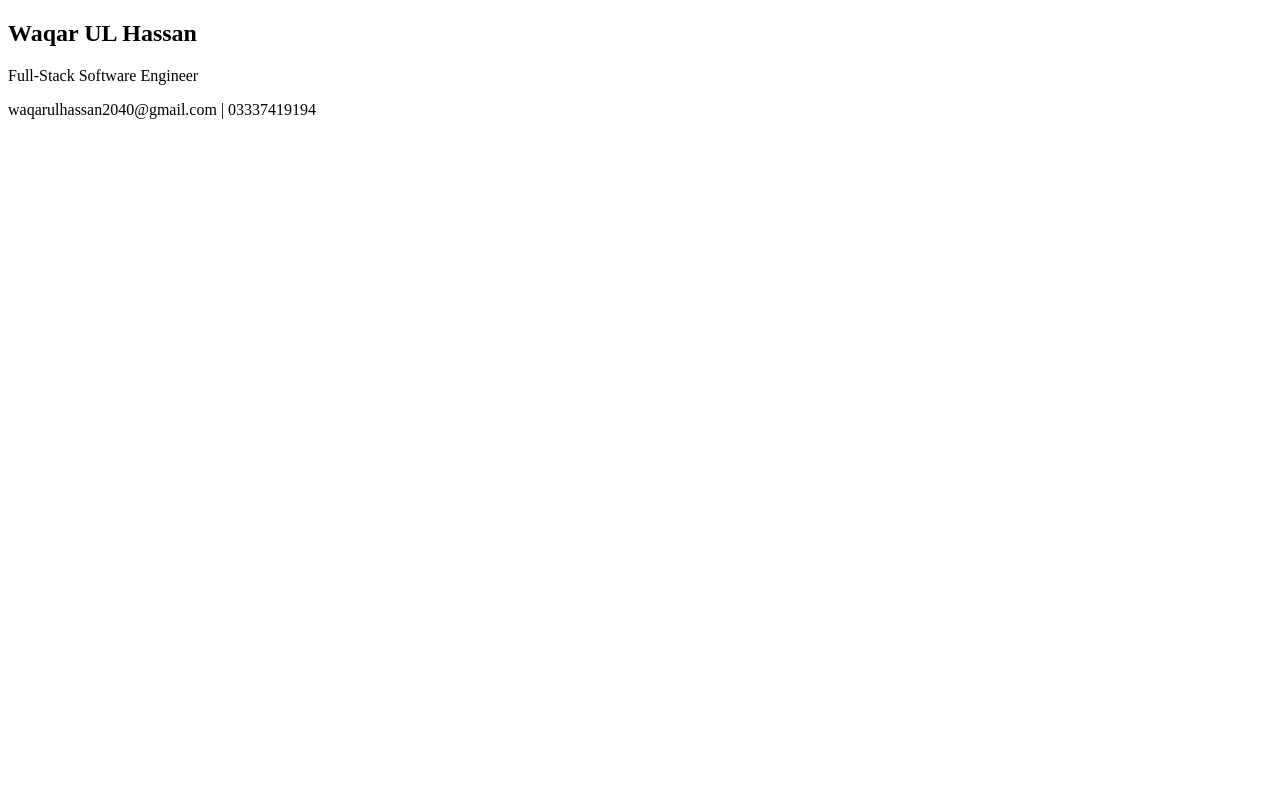
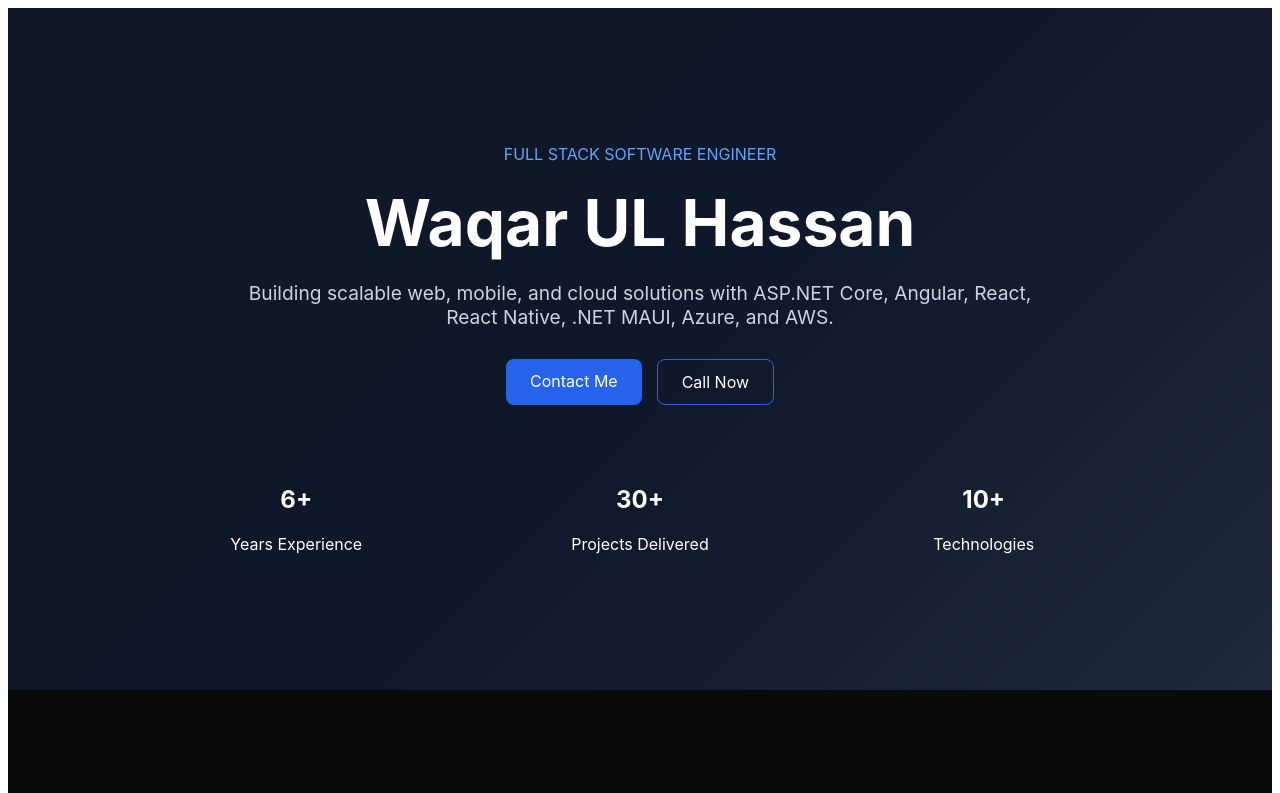
Before and after one commit to waqarulhasan/Portfolio, a Next.js app: page / in a window 1280 px wide. Shown: the top 793 px of the page. Built offline with nearby package versions, Linux system fonts and the light colour scheme.

Commit message:
Update page.tsx

```diff
--- a/app/page.tsx
+++ b/app/page.tsx
@@ -1 +1,259 @@
-export default function Home(){return (<main className="min-h-screen bg-black text-white"><section className="p-20 text-center"><h1 className="text-6xl font-bold">Waqar UL Hassan</h1><p className="mt-4 text-2xl">Full-Stack Software Engineer</p><p className="mt-4">waqarulhassan2040@gmail.com | 03337419194</p></section></main>)}
+export default function Home() {
+  const skills = [
+    ".NET Core",
+    "ASP.NET MVC",
+    "Angular",
+    "React",
+    "Next.js",
+    "React Native",
+    ".NET MAUI",
+    "SQL Server",
+    "PostgreSQL",
+    "MongoDB",
+    "Azure",
+    "AWS",
+    "Docker",
+    "Node.js",
+  ];
+
+  const projects = [
+    "VZTA Platform",
+    "Guul Prime",
+    "YouBega",
+    "Neos-7",
+    "E-Invoice",
+    "WendeWork",
+    "BrainGain",
+    "AD Log",
+    "CertCom",
+  ];
+
+  return (
+    <main style={{
+      background:"#0a0a0a",
+      color:"#fff",
+      minHeight:"100vh",
+      fontFamily:"Inter, sans-serif"
+    }}>
+      {/* HERO */}
+      <section style={{
+        padding:"120px 10%",
+        textAlign:"center",
+        background:
+          "linear-gradient(135deg,#111827,#0f172a,#1e293b)"
+      }}>
+        <p style={{color:"#60a5fa"}}>FULL STACK SOFTWARE ENGINEER</p>
+
+        <h1 style={{
+          fontSize:"4rem",
+          margin:"20px 0"
+        }}>
+          Waqar UL Hassan
+        </h1>
+
+        <p style={{
+          maxWidth:"800px",
+          margin:"auto",
+          color:"#cbd5e1",
+          fontSize:"1.2rem"
+        }}>
+          Building scalable web, mobile, and cloud solutions with
+          ASP.NET Core, Angular, React, React Native, .NET MAUI,
+          Azure, and AWS.
+        </p>
+
+        <div style={{
+          marginTop:"30px",
+          display:"flex",
+          gap:"15px",
+          justifyContent:"center",
+          flexWrap:"wrap"
+        }}>
+          <a
+            href="mailto:waqarulhassan2040@gmail.com"
+            style={{
+              background:"#2563eb",
+              padding:"12px 24px",
+              borderRadius:"8px",
+              color:"#fff",
+              textDecoration:"none"
+            }}
+          >
+            Contact Me
+          </a>
+
+          <a
+            href="tel:03337419194"
+            style={{
+              border:"1px solid #2563eb",
+              padding:"12px 24px",
+              borderRadius:"8px",
+              color:"#fff",
+              textDecoration:"none"
+            }}
+          >
+            Call Now
+          </a>
+        </div>
+
+        <div style={{
+          marginTop:"60px",
+          display:"grid",
+          gridTemplateColumns:"repeat(auto-fit,minmax(200px,1fr))",
+          gap:"20px"
+        }}>
+          <div>
+            <h2>6+</h2>
+            <p>Years Experience</p>
+          </div>
+
+          <div>
+            <h2>30+</h2>
+            <p>Projects Delivered</p>
+          </div>
+
+          <div>
+            <h2>10+</h2>
+            <p>Technologies</p>
+          </div>
+        </div>
+      </section>
+
+      {/* ABOUT */}
+      <section style={{padding:"80px 10%"}}>
+        <h2>About Me</h2>
+
+        <p style={{
+          color:"#cbd5e1",
+          lineHeight:"1.8"
+        }}>
+          Full-Stack Software Engineer with more than 6 years
+          of experience delivering enterprise web applications,
+          mobile applications, SaaS solutions, and cloud-native
+          systems for international clients.
+        </p>
+      </section>
+
+      {/* SKILLS */}
+      <section style={{
+        padding:"80px 10%",
+        background:"#111827"
+      }}>
+        <h2>Skills</h2>
+
+        <div style={{
+          display:"grid",
+          gridTemplateColumns:"repeat(auto-fit,minmax(180px,1fr))",
+          gap:"15px",
+          marginTop:"30px"
+        }}>
+          {skills.map((skill) => (
+            <div
+              key={skill}
+              style={{
+                background:"#1e293b",
+                padding:"15px",
+                borderRadius:"10px",
+                textAlign:"center"
+              }}
+            >
+              {skill}
+            </div>
+          ))}
+        </div>
+      </section>
+
+      {/* EXPERIENCE */}
+      <section style={{padding:"80px 10%"}}>
+        <h2>Experience</h2>
+
+        <div style={{marginTop:"30px"}}>
+          <div style={{marginBottom:"25px"}}>
+            <h3>DigiTech Fox</h3>
+            <p>Full Stack .NET Developer (2023 - Present)</p>
+          </div>
+
+          <div style={{marginBottom:"25px"}}>
+            <h3>Expert Soft Solution</h3>
+            <p>Full Stack Developer (2022 - 2023)</p>
+          </div>
+
+          <div style={{marginBottom:"25px"}}>
+            <h3>Auxilium Digital</h3>
+            <p>Full Stack Developer (2021 - 2022)</p>
+          </div>
+
+          <div style={{marginBottom:"25px"}}>
+            <h3>Ultimate Solutions</h3>
+            <p>Team Lead / ASP.NET Core Developer</p>
+          </div>
+
+          <div style={{marginBottom:"25px"}}>
+            <h3>East Flicker</h3>
+            <p>ASP.NET Developer</p>
+          </div>
+        </div>
+      </section>
+
+      {/* PROJECTS */}
+      <section style={{
+        padding:"80px 10%",
+        background:"#111827"
+      }}>
+        <h2>Featured Projects</h2>
+
+        <div style={{
+          display:"grid",
+          gridTemplateColumns:"repeat(auto-fit,minmax(250px,1fr))",
+          gap:"20px",
+          marginTop:"30px"
+        }}>
+          {projects.map((project) => (
+            <div
+              key={project}
+              style={{
+                background:"#1e293b",
+                padding:"20px",
+                borderRadius:"12px"
+              }}
+            >
+              <h3>{project}</h3>
+              <p style={{color:"#cbd5e1"}}>
+                Enterprise-grade software solution.
+              </p>
+            </div>
+          ))}
+        </div>
+      </section>
+
+      {/* CONTACT */}
+      <section style={{
+        padding:"100px 10%",
+        textAlign:"center"
+      }}>
+        <h2>Let's Build Something Great</h2>
+
+        <p style={{marginTop:"20px"}}>
+          waqarulhassan2040@gmail.com
+        </p>
+
+        <p>03337419194</p>
+
+        <a
+          href="mailto:waqarulhassan2040@gmail.com"
+          style={{
+            display:"inline-block",
+            marginTop:"25px",
+            background:"#2563eb",
+            padding:"15px 30px",
+            borderRadius:"10px",
+            color:"#fff",
+            textDecoration:"none"
+          }}
+        >
+          Get In Touch
+        </a>
+      </section>
+    </main>
+  );
+}
```
